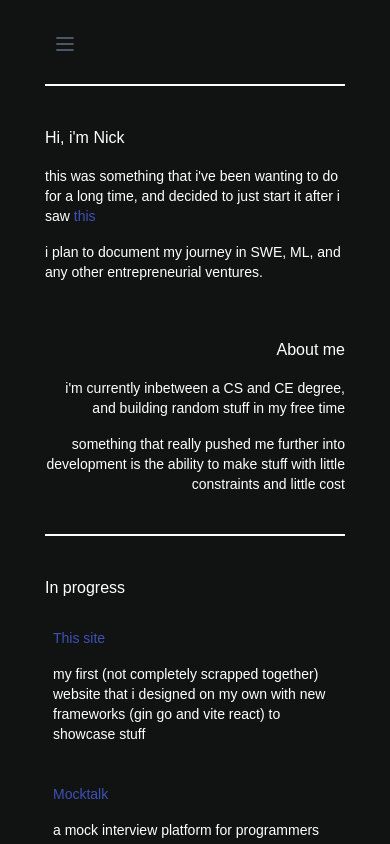
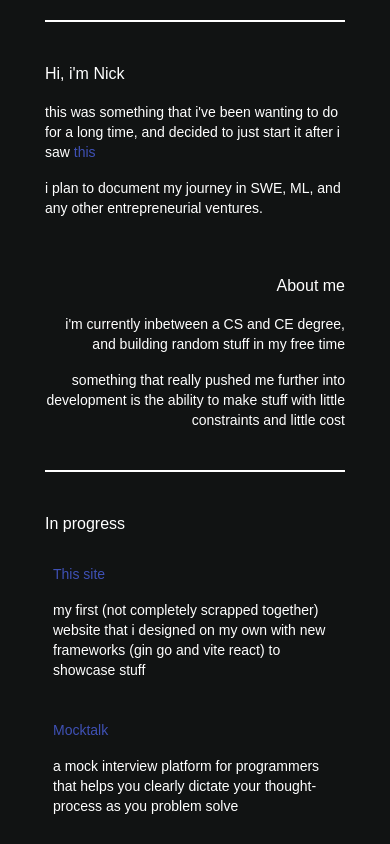
Before and after one commit to nichstoneking/daikn-personal, a React (Vite) app in the folder fe/: page / in a window 390 px wide. Built offline with nearby package versions, Linux system fonts and the light colour scheme; a web font is replaced by a local one.

Commit message:
updated projects

```diff
--- a/fe/src/components/navbar.tsx
+++ b/fe/src/components/navbar.tsx
@@ -19,72 +19,74 @@ const Navbar: React.FC<NavbarProps> = ({ items }) => {
 
   return (
     <nav>
-      <div className="flex items-end max-w-6xl mx-auto h-16">
-        {/* Desktop Navigation */}
-        <div className="w-full flex-row hidden sm:flex font-monaspice justify-center gap-24">
-          {items.map((item, index) => (
-            <a
-              key={index}
-              href={item.href}
-              className="text-white hover:text-gray-400 rounded-md text-sm font-medium"
-            >
-              {item.label}
-            </a>
-          ))}
-        </div>
-
-        {/* Mobile Navigation Button */}
-        <div className="sm:hidden">
-          <button
-            onClick={toggleMenu}
-            className="inline-flex items-center justify-center p-2 rounded-md text-gray-600 hover:text-gray-900 focus:outline-none"
-          >
-            <svg
-              className="h-6 w-6"
-              xmlns="http://www.w3.org/2000/svg"
-              fill="none"
-              viewBox="0 0 24 24"
-              stroke="currentColor"
-            >
-              {isOpen ? (
-                <path
-                  strokeLinecap="round"
-                  strokeLinejoin="round"
-                  strokeWidth={2}
-                  d="M6 18L18 6M6 6l12 12"
-                />
-              ) : (
-                <path
-                  strokeLinecap="round"
-                  strokeLinejoin="round"
-                  strokeWidth={2}
-                  d="M4 6h16M4 12h16M4 18h16"
-                />
-              )}
-            </svg>
-          </button>
-        </div>
-      </div>
-
-      {/* Mobile Navigation Menu */}
-      {isOpen && (
-        <div className="sm:hidden">
-          <div className="px-2 pt-2 pb-3 space-y-1">
-            {items.map((item, index) => (
-              <a
-                key={index}
-                href={item.href}
-                className="block px-3 py-2 rounded-md text-base font-medium text-gray-600 hover:text-gray-900 hover:bg-gray-50"
-              >
-                {item.label}
-              </a>
-            ))}
-          </div>
-        </div>
-      )}
       <hr className="mb-10 mt-5" style={{ borderTop: "2px solid white" }} />
     </nav>
   );
 };
 
+      //<div className="flex items-end max-w-6xl mx-auto h-16">
+      //  {/* Desktop Navigation */}
+      //  <div className="w-full flex-row hidden sm:flex font-monaspice justify-center gap-24">
+      //    {items.map((item, index) => (
+      //      <a
+      //        key={index}
+      //        href={item.href}
+      //        className="text-white hover:text-gray-400 rounded-md text-sm font-medium"
+      //      >
+      //        {item.label}
+      //      </a>
+      //    ))}
+      //  </div>
+      //
+      //  {/* Mobile Navigation Button */}
+      //  <div className="sm:hidden">
+      //    <button
+      //      onClick={toggleMenu}
+      //      className="inline-flex items-center justify-center p-2 rounded-md text-gray-600 hover:text-gray-900 focus:outline-none"
+      //    >
+      //      <svg
+      //        className="h-6 w-6"
+      //        xmlns="http://www.w3.org/2000/svg"
+      //        fill="none"
+      //        viewBox="0 0 24 24"
+      //        stroke="currentColor"
+      //      >
+      //        {isOpen ? (
+      //          <path
+      //            strokeLinecap="round"
+      //            strokeLinejoin="round"
+      //            strokeWidth={2}
+      //            d="M6 18L18 6M6 6l12 12"
+      //          />
+      //        ) : (
+      //          <path
+      //            strokeLinecap="round"
+      //            strokeLinejoin="round"
+      //            strokeWidth={2}
+      //            d="M4 6h16M4 12h16M4 18h16"
+      //          />
+      //        )}
+      //      </svg>
+      //    </button>
+      //  </div>
+      //</div>
+      //
+      //{/* Mobile Navigation Menu */}
+      //{isOpen && (
+      //  <div className="sm:hidden">
+      //    <div className="px-2 pt-2 pb-3 space-y-1">
+      //      {items.map((item, index) => (
+      //        <a
+      //          key={index}
+      //          href={item.href}
+      //          className="block px-3 py-2 rounded-md text-base font-medium text-gray-600 hover:text-gray-900 hover:bg-gray-50"
+      //        >
+      //          {item.label}
+      //        </a>
+      //      ))}
+      //    </div>
+      //  </div>
+      //)}
+
+
 export default Navbar;
--- a/fe/src/pages/home.tsx
+++ b/fe/src/pages/home.tsx
@@ -23,15 +23,7 @@ function Home() {
       owner: "daikonk",
       repo: "mocktalk",
       expanded: false,
-    },
-    {
-      label: "Go Interpreter",
-      link: "https://github.com/daikonk/go_interpreter",
-      info: "a basic code interpreter written in go, my first exposure to go (and TDD)",
-      owner: "daikonk",
-      repo: "go_interpreter",
-      expanded: false,
-    },
+    }
   ]);
 
   const completed = [
@@ -48,10 +40,16 @@ function Home() {
       info: "a maze game with randomly placed keys written in MIPS Assembly (my first exposure to programming)",
     },
     {
-      label: "Voice + Video AI Agent",
-      href: "https://github.com/daikonk/VideoAgentOpenAI",
+      label: "Sports-Matchup Website",
+      href: "https://github.com/daikonk/sports-matchup",
       target: "_blank",
-      info: "1-day MVP for an internship project proof-of-concept. Uses HeyGen and the new OpenAI Realtime API to generate a fast and realistic interactive AI experience",
+      info: "first collaborative web project, a match-up site for local sports enthusiasts"
+    },
+    {
+      label: "Catt Interpreter",
+      href: "https://github.com/daikonk/catt",
+      target: "_blank",
+      info: "a code interpreter for a pet language. uses a few build-ins made on-top of api requests, also has a basic LSP (wip pushed to later)"
     },
   ];
 
```
